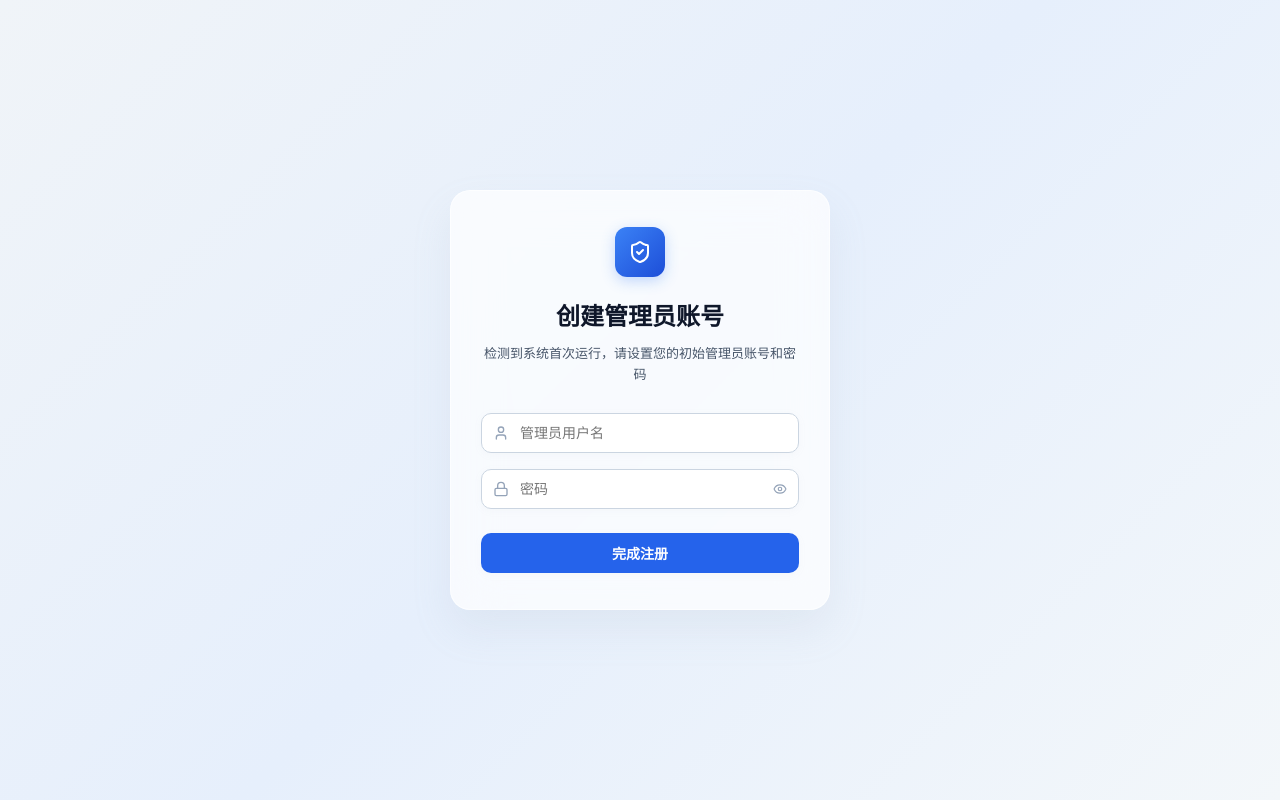
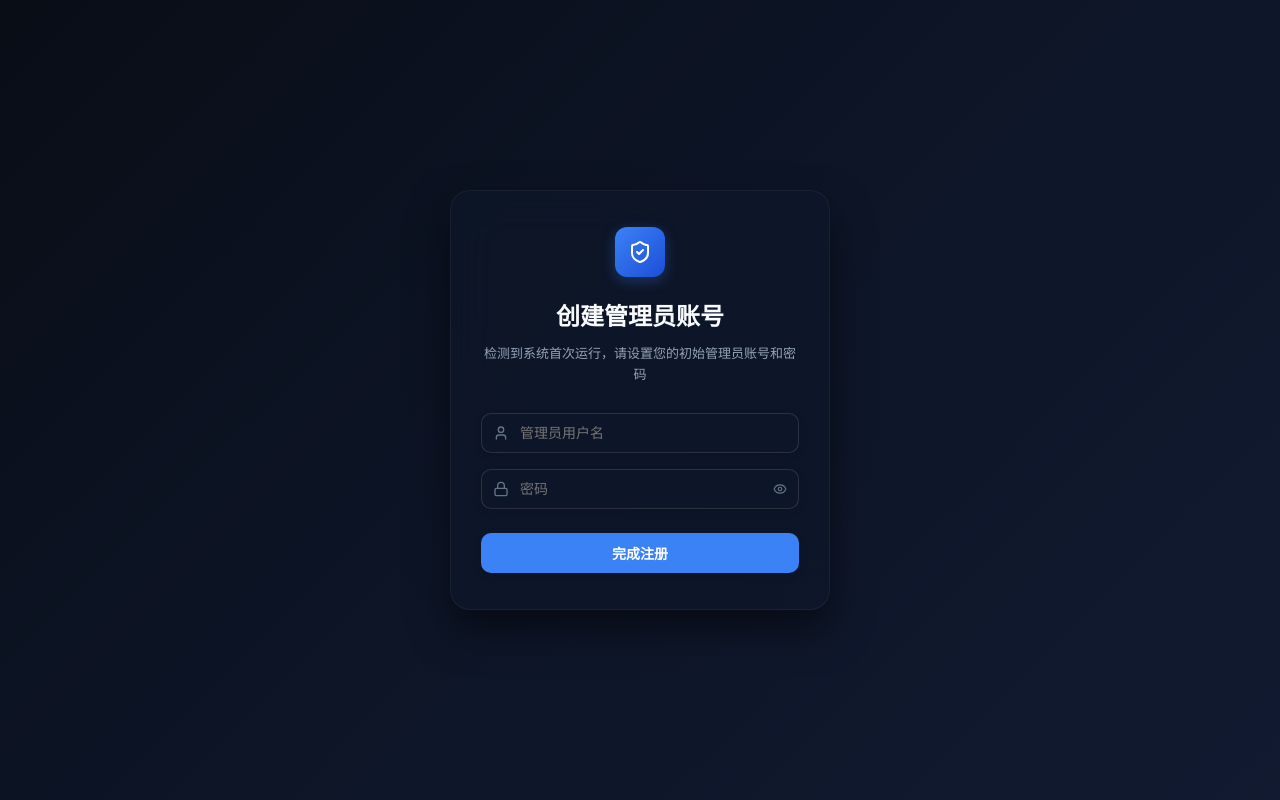
Before and after one commit to CarMan5012/ssl-checker, a Flask app: page /login in a window 1280 px wide. Run offline with Flask 3, Linux system fonts and the light colour scheme.

Commit message:
style: 将 Web 界面默认主题调整为暗黑模式，更新说明文档中的可视化配置指引

```diff
--- a/templates/index.html
+++ b/templates/index.html
@@ -1679,7 +1679,7 @@
         let currentFilter = '全部';
         let searchQuery = '';
         let searchManageQuery = ''; // 管理视图独立搜索过滤
-        let theme = 'light';
+        let theme = 'dark';
         let isInputValid = true;
         let deleteTargetDomain = null;
         let isSystemInitialized = true; // 是否存在注册用户
@@ -1968,7 +1968,7 @@
             if (savedTheme) {
                 theme = savedTheme;
             } else {
-                theme = 'light';
+                theme = 'dark';
             }
             applyTheme();
         }
```
Also changed, not shown: README.hub.docker.md (+7 -1 lines), README.md.
